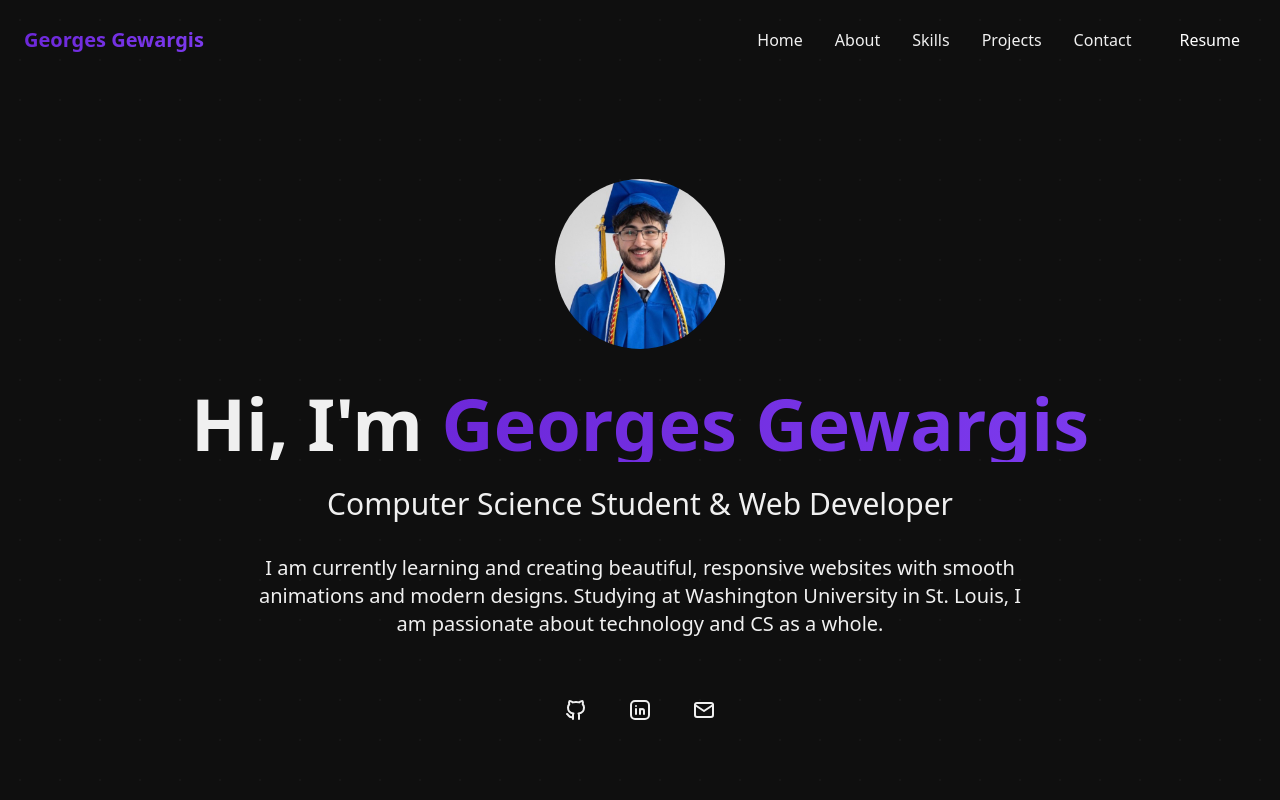
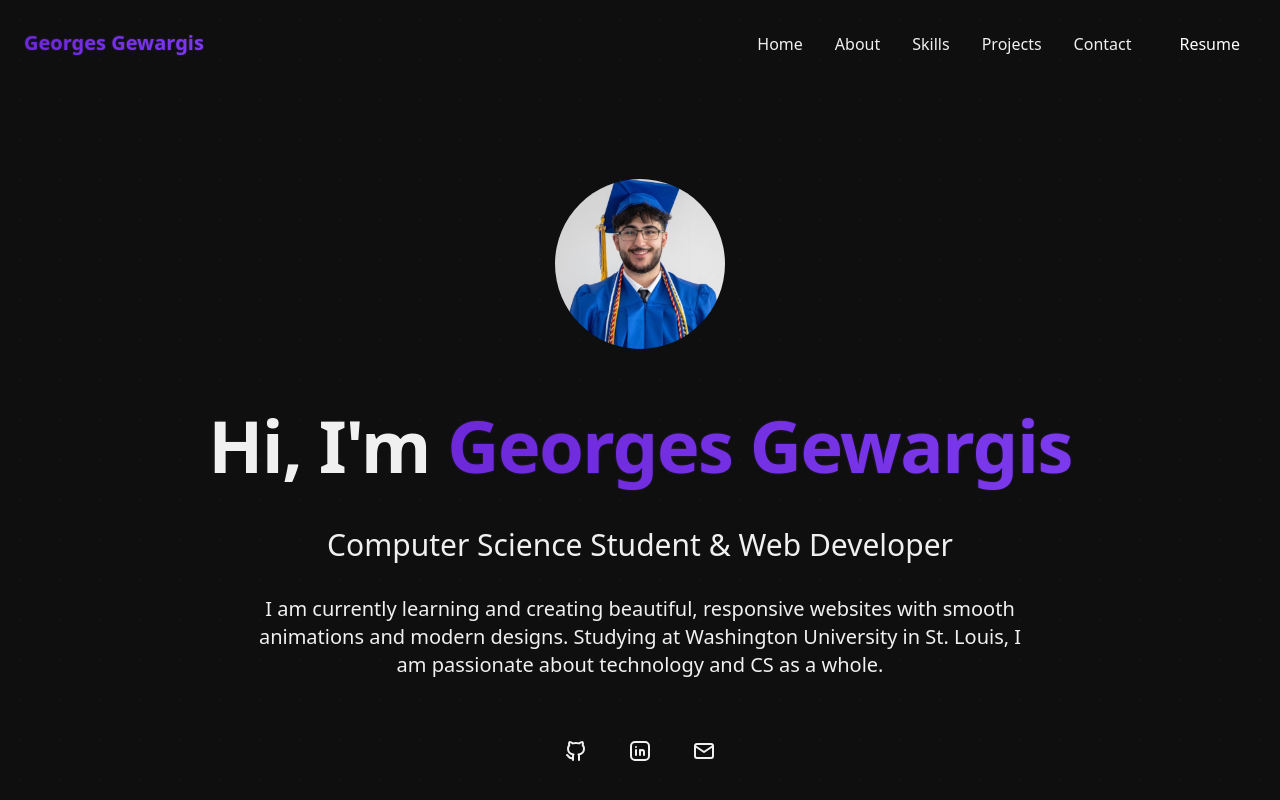
Before and after one commit to G-Gewargis/personal-portfolio, a Next.js app: page / in a window 1280 px wide. Shown: the top 800 px of the page. Built offline with nearby package versions, Linux system fonts and the light colour scheme.

Commit message:
feat: Add Inspirit AI logo and enhance text rendering and visibility across components

```diff
--- a/src/app/globals.css
+++ b/src/app/globals.css
@@ -23,6 +23,11 @@ body {
   font-family: var(--font-sans), Arial, Helvetica, sans-serif;
   overflow-x: hidden;
   transition: var(--transition-standard);
+  /* Improve text rendering for Windows */
+  text-rendering: optimizeLegibility;
+  -webkit-font-smoothing: antialiased;
+  -moz-osx-font-smoothing: grayscale;
+  font-feature-settings: "liga" 1, "kern" 1;
 }
 
 /* Add smooth scrolling */
@@ -36,6 +41,31 @@ html {
   -webkit-background-clip: text;
   -webkit-text-fill-color: transparent;
   background-clip: text;
+  /* Fix for descender clipping on Windows */
+  display: inline-block;
+  padding-bottom: 0.1em;
+  line-height: 1.2;
+  /* Improve visibility with subtle shadow */
+  filter: drop-shadow(0 0 1px rgba(109, 40, 217, 0.4));
+  /* Fallback for browsers with poor gradient text support */
+  color: var(--accent);
+}
+
+/* Alternative gradient approach for better compatibility */
+@supports not (-webkit-background-clip: text) {
+  .text-gradient {
+    color: var(--accent);
+    text-shadow: 0 0 2px rgba(109, 40, 217, 0.5);
+  }
+}
+
+/* Enhanced text visibility for important headings */
+.text-enhanced {
+  text-rendering: optimizeLegibility;
+  -webkit-font-smoothing: antialiased;
+  -moz-osx-font-smoothing: grayscale;
+  letter-spacing: -0.02em;
+  text-shadow: 0 1px 2px rgba(0, 0, 0, 0.1);
 }
 
 /* Animation classes */
--- a/src/components/Navbar.js
+++ b/src/components/Navbar.js
@@ -64,32 +64,30 @@ const Navbar = () => {
   const mobileMenuVariants = {
     hidden: { opacity: 0, height: 0 },
     visible: { opacity: 1, height: 'auto', transition: { duration: 0.2 } }
-  };
+  };  return (
+    <nav className={`fixed top-0 left-0 w-full z-50 transition-all duration-300 ease-in-out ${scrolled || isOpen ? 'py-3 bg-background/90 backdrop-blur-md' : 'py-5'}`}
+         style={{ willChange: 'padding, background-color, border-color', transform: 'translateZ(0)' }}>      {/* Animated border that slides in from the bottom */}
+      <div className={`absolute bottom-0 left-0 w-full h-px bg-border-color transition-opacity duration-300 ease-in-out ${scrolled || isOpen ? 'opacity-100' : 'opacity-0'}`} />
 
-  return (
-    <nav className={`fixed top-0 left-0 w-full z-50 ${scrolled ? 'py-3 bg-background/90 backdrop-blur-md border-b border-border-color' : 'py-5'}`}
-         style={{ willChange: 'padding', transform: 'translateZ(0)' }}>
-      <div className="container mx-auto px-4 md:px-6">
-        <div className="flex justify-between items-center">
+      <div className="container mx-auto px-4 md:px-6">        <div className="flex justify-between items-center min-h-[3rem]">
           {/* Logo */}
           <Link href="/" className="font-bold text-xl text-gradient">
             Georges Gewargis
           </Link>
 
           {/* Desktop Navigation */}
-          <div className="hidden md:flex items-center space-x-8">
-            {navItems.map((item, index) => (
+          <div className="hidden md:flex items-center space-x-8">{navItems.map((item, index) => (
               <Link
                 key={index}
                 href={item.href}
                 onClick={(e) => scrollToSection(e, item.href)}
-                className="text-text-secondary hover:text-foreground transition-colors"
+                className="flex items-center h-full leading-none" // Added leading-none for consistent baseline
               >
                 <motion.div
-                  whileHover={{ y: -3, scale: 1.05 }}
+                  whileHover={{ y: -2, scale: 1.05 }} // Reduced y movement from -3 to -2
                   whileTap={{ scale: 0.95 }}
                   transition={{ duration: 0.1, type: "spring", stiffness: 400 }}
-                  className="text-text-secondary hover:text-white"
+                  className="text-text-secondary hover:text-white transition-colors duration-200 leading-none"
                 >
                   {item.name}
                 </motion.div>
@@ -99,8 +97,8 @@ const Navbar = () => {
               href="/projects/Georges Gewargis - Resume.pdf"
               target="_blank"
               rel="noopener noreferrer"
-              className="px-4 py-2 bg-accent hover:bg-accent-light rounded-md inline-block text-white"
-              whileHover={{ y: -5, scale: 1.05, boxShadow: "0 10px 25px rgba(139, 92, 246, 0.4)" }}
+              className="px-4 py-2 bg-accent hover:bg-accent-light rounded-md text-white flex items-center leading-none" // Added leading-none
+              whileHover={{ y: -2, scale: 1.05, boxShadow: "0 10px 25px rgba(139, 92, 246, 0.4)" }} // Reduced y movement
               whileTap={{ scale: 0.95 }}
               transition={{ duration: 0.2 }}
             >
@@ -111,7 +109,7 @@ const Navbar = () => {
           {/* Mobile Navigation Button */}
           <button
             onClick={() => setIsOpen(!isOpen)}
-            className="md:hidden p-2 bg-card-bg rounded-lg"
+            className="md:hidden p-2 bg-card-bg rounded-lg flex items-center justify-center h-10 w-10 transition-colors duration-200 relative z-50"
             aria-label={isOpen ? "Close menu" : "Open menu"}
           >
             {isOpen ? <IconX size={24} /> : <IconMenu2 size={24} />}
@@ -122,20 +120,20 @@ const Navbar = () => {
       {/* Mobile Menu Overlay - optimized for performance */}
       <AnimatePresence>
         {isOpen && (
-          <>
-            {/* Dark overlay */}
+          <>            {/* Dark overlay */}
             <motion.div
               initial={{ opacity: 0 }}
               animate={{ opacity: 0.7 }}
               exit={{ opacity: 0 }}
               transition={{ duration: 0.15 }}
-              className="fixed inset-0 bg-black z-40"
-              onClick={() => setIsOpen(false)}
+              className="fixed inset-x-0 bottom-0 bg-black z-40"
               style={{
+                top: '100%',
                 willChange: "opacity",
                 transform: "translateZ(0)",
                 touchAction: "none"
               }}
+              onClick={() => setIsOpen(false)}
             />
 
             {/* Mobile Menu */}
--- a/src/components/sections/ContactSection.js
+++ b/src/components/sections/ContactSection.js
@@ -114,27 +114,23 @@ export default function ContactSection() {
           </p>
 
           <div className="space-y-4">
-            <div className="flex items-center gap-3">
-              <div className="p-2 bg-card-bg rounded-full text-accent">
-                <IconMail size={20} />
-              </div>
+            <ContactLink
+              href="mailto:g.georges@wustl.edu"
+              icon={<IconMail size={20} />}
+              text="g.georges@wustl.edu"
+            />
 
-              <p className="text-text-secondary">g.georges@wustl.edu</p>
-            </div>
+            <ContactLink
+              href="https://www.linkedin.com/in/georges-gewargis"
+              icon={<IconBrandLinkedin size={20} />}
+              text="linkedin.com/in/georges-gewargis"
+            />
 
-            <div className="flex items-center gap-3">
-              <div className="p-2 bg-card-bg rounded-full text-accent">
-                <IconBrandLinkedin size={20} />
-              </div>
-              <p className="text-text-secondary">linkedin.com/in/georges-gewargis</p>
-            </div>
-
-            <div className="flex items-center gap-3">
-              <div className="p-2 bg-card-bg rounded-full text-accent">
-                <IconBrandGithub size={20} />
-              </div>
-              <p className="text-text-secondary">github.com/G-Gewargis</p>
-            </div>
+            <ContactLink
+              href="https://github.com/G-Gewargis"
+              icon={<IconBrandGithub size={20} />}
+              text="github.com/G-Gewargis"
+            />
           </div>
         </motion.div>
 
@@ -215,3 +211,27 @@ export default function ContactSection() {
     </motion.section>
   );
 }
+
+function ContactLink({ href, icon, text }) {
+  return (
+    <motion.a
+      href={href}
+      target={href.startsWith('mailto:') ? '_self' : '_blank'}
+      rel={href.startsWith('mailto:') ? undefined : 'noopener noreferrer'}
+      className="flex items-center gap-3 group cursor-pointer"
+      whileHover={{ x: 4 }}
+      transition={{ duration: 0.2, type: "spring", stiffness: 400 }}
+    >
+      <motion.div
+        className="p-2 bg-card-bg rounded-full text-accent group-hover:bg-accent/20 transition-colors duration-200"
+        whileHover={{ scale: 1.1, rotate: 5 }}
+        transition={{ duration: 0.2, type: "spring", stiffness: 400 }}
+      >
+        {icon}
+      </motion.div>
+      <p className="text-text-secondary group-hover:text-accent transition-colors duration-200">
+        {text}
+      </p>
+    </motion.a>
+  );
+}
--- a/src/components/sections/HeroSection.js
+++ b/src/components/sections/HeroSection.js
@@ -38,12 +38,17 @@ export default function HeroSection() {
               />
             </motion.div>
           </div>
-        </div>
-      </motion.div>
-
-      <motion.h1
-        className="text-5xl md:text-7xl font-bold leading-[1.09] mb-6"
+        </div>      </motion.div>      <motion.h1
+        className="text-5xl md:text-7xl font-bold leading-tight mb-6 py-4"
         variants={slideUp}
+        style={{
+          overflow: 'visible',
+          textRendering: 'optimizeLegibility',
+          WebkitFontSmoothing: 'antialiased',
+          MozOsxFontSmoothing: 'grayscale',
+          letterSpacing: '-0.02em',
+          paddingBottom: '0.1em'
+        }}
       >
         Hi, I&#39;m <span className="text-gradient relative inline-block">
           Georges Gewargis
```
Also changed, not shown: src/components/sections/ExperienceSection.js (+21 -9 lines), public/logos/Inspirit-AI.png (added).
